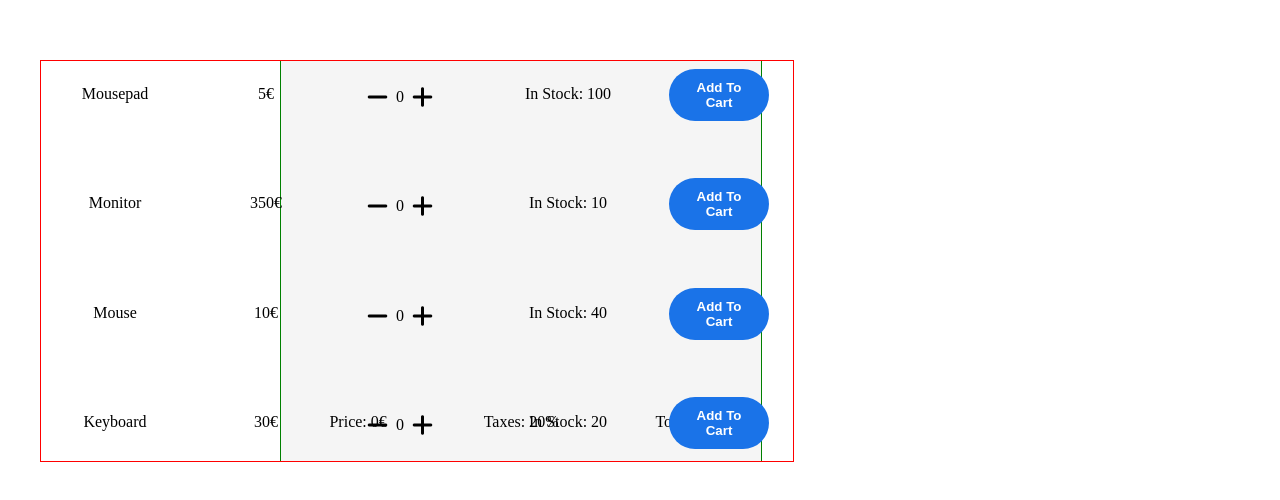
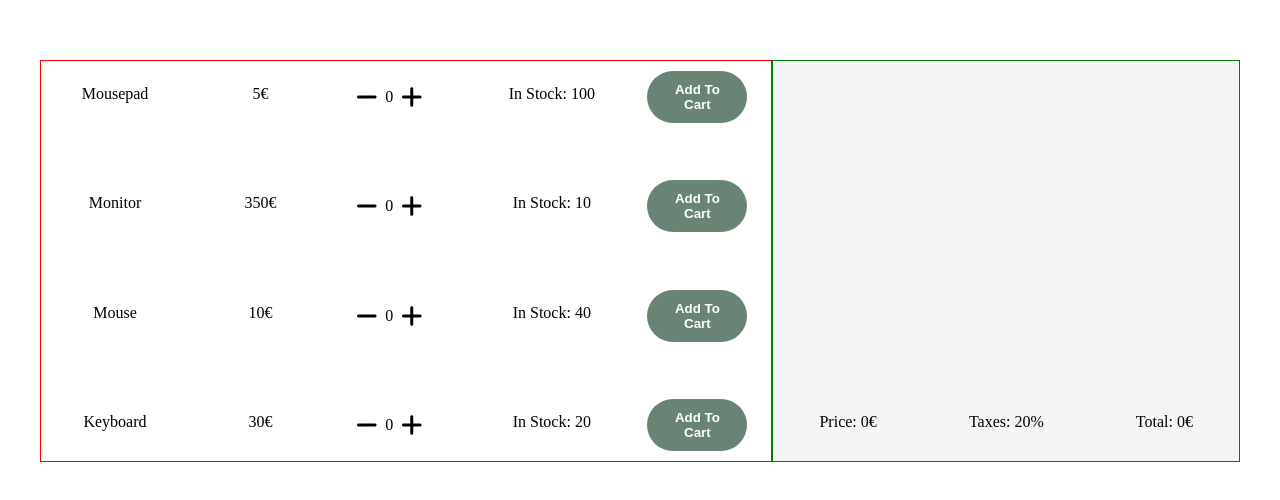
Before and after one commit to dariojularic/mini-shopping-cart-js, a website built with Vite: page index.html in a window 1280 px wide. Shown: the part 148-648 px from the top of the page. Built offline with nearby package versions, Linux system fonts and the light colour scheme.

Commit message:
Add style

```diff
--- a/style.css
+++ b/style.css
@@ -34,9 +34,9 @@ body {
   border: 1px solid green;
   height: 100%;
   width: 40%;
-  position: absolute;
+  /* position: absolute; */
   background-color: whitesmoke;
-  z-index: -1;
+  /* z-index: -1; */
   left: 240px
 }
 
@@ -47,9 +47,10 @@ body {
   border: none;
   font-weight: 600;
   color: white;
-  background-color: #1A73E8;
+  background-color: #698474;
   transition: 0.3s;
   cursor: pointer;
+  align-self: center;
 }
 
 .add-to-cart-btn:hover {
```
